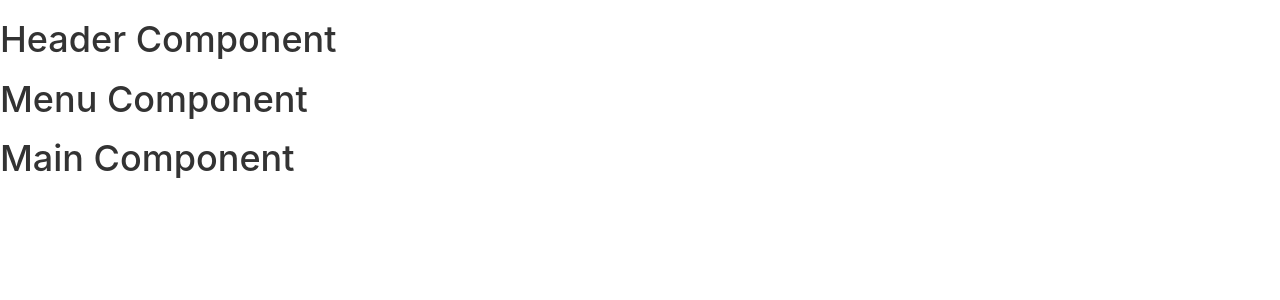
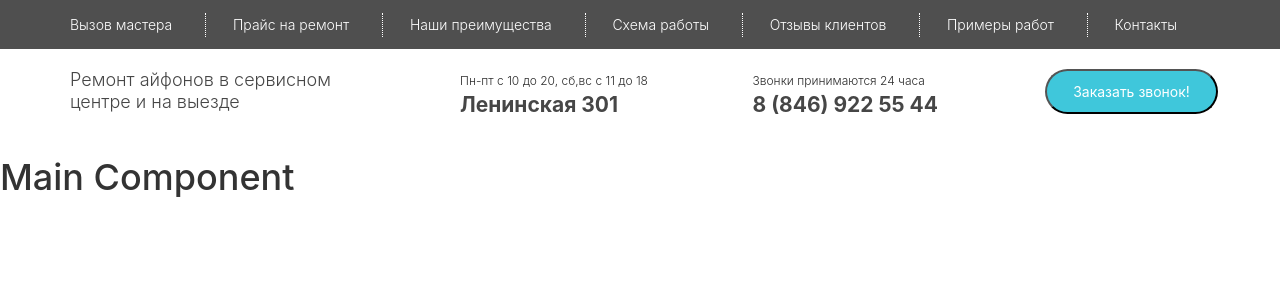
Before and after one commit to Andrew26nin/React, a React (Create React App) app in the folder slider/: page / in a window 1280 px wide. Shown: the top 300 px of the page. Built offline with nearby package versions, Linux system fonts and the light colour scheme.

Commit message:
Create Menu and Header
Создал меню и хэдер в App.js

```diff
--- a/slider/src/App.js
+++ b/slider/src/App.js
@@ -10,12 +10,35 @@
 import Main from './components/Main'
 import Menu from './components/Menu'
 
+const HeaderWrapper = styled.header`
+width:100%;
+height:49px;
+background-color:#242424;
+opacity:0.8;
+`
+const MenuWrapper = styled.div`
+height:89px;
+padding-top:20px;
+`
 class App extends Component {
   render() {
     return (
       <div className="App">
+        <HeaderWrapper>
+          <Grid>
             <Header />
+          </Grid>
+        </HeaderWrapper>
+
+        <MenuWrapper>
+          <Grid>
             <Menu />
+
+
+          </Grid>
+        </MenuWrapper>
+
+
         <Main />
       </div>
 
@@ -24,7 +47,7 @@
 }
 
 function SayFullName(props) {
-  return(
+  return (
     <div>
       <h1>Мое имя {props.name}, моя фамилия {props.surname}</h1>
       <a href={props.link}>Ссылка на мой профиль</a>
--- a/slider/src/components/Header.js
+++ b/slider/src/components/Header.js
@@ -6,12 +6,33 @@
 import Col from 'react-bootstrap/lib/Col';
 import styled from 'styled-components';
 
+import Link from './Link'
+
+const List = styled.ul`
+display: flex;
+justify-content: space-between;
+align-items: center;
+padding:0;
+height: 49px;
+`
 class Header extends React.Component {
     render() {
         return (
-            <h1>
-                Header Component
-            </h1>
+            <Row>
+                <Col lg={12}>
+<nav>
+<List>
+    <Link link="#" text="Вызов мастера" />
+    <Link link="#" text="Прайс на ремонт" />
+    <Link link="#" text="Наши преимущества" />
+    <Link link="#" text="Схема работы" />
+    <Link link="#" text="Отзывы клиентов" />
+    <Link link="#" text="Примеры работ" />
+    <Link link="#" text="Контакты" />
+</List>
+</nav>
+                </Col>
+            </Row>
         );
     }
 }
--- /dev/null
+++ b/slider/src/components/Link.js
@@ -0,0 +1,28 @@
+import React, { Component } from 'react';
+import styled from 'styled-components';
+
+const StyledLink = styled.a`
+color: ${props=>props.active ? 'pink': '#fff'};
+font-size: 14px;
+font-weight: 300;
+line-height: 24px;
+padding-right: 33px;
+border-right: 1px dotted #ffffff;
+
+&:hover{
+    color:#8d8d8d;
+    text-decoration:none;
+}
+&:last-child{
+    border-right:none;
+}
+`
+
+class Link extends React.Component{
+    render(){
+        return(
+            <StyledLink href={this.props.link}>{this.props.text}</StyledLink>
+        )
+    }
+}
+export default Link;
--- a/slider/src/components/Menu.js
+++ b/slider/src/components/Menu.js
@@ -6,13 +6,97 @@
 import Col from 'react-bootstrap/lib/Col';
 import styled from 'styled-components';
 
+const Repair = styled.div`
+color: #464646;
+font-size: 18px;
+font-weight: 300;
+line-height: 22px;
+`
+
+const WorkTime = styled.div`
+color: #2a2a2a;
+font-size: 12px;
+font-weight: 300;
+line-height: 24px;
+span{
+    color: #464646;
+    display: block;
+    font-size: 21px;
+    font-weight: 700;
+
+}
+`
+class Adress extends React.Component {
+    render() {
+        return (
+            <span>{this.props.addr}</span>
+        )
+    }
+}
+
+class TellNumber extends React.Component {
+    render() {
+        return (
+            <span>{this.props.tel}</span>
+        )
+    }
+}
+
+const Calls = styled.div`
+color: #2a2a2a;
+font-size: 12px;
+font-weight: 300;
+line-height: 24px;
+span{
+    display: block;
+    color: #464646;
+    font-size: 21px;
+    font-weight: 700;
+}
+`
+
+const CallButton = styled.button`
+width: 173px;
+height: 45px;
+background-color: #3fc7db;
+border-radius:30px;
+color: #ffffff;
+font-size: 14px;
+font-weight: 400;
+`
 class Menu extends React.Component {
     render() {
         return (
-            <h1>
-                Menu Component
-            </h1>
-        );
+            <Row>
+                <Col lg={3}>
+                    <Repair>
+                        Ремонт айфонов в сервисном
+                        центре и на выезде
+</Repair>
+                </Col>
+                <Col lg={3} lgOffset={1}>
+                    <WorkTime>
+                        Пн-пт с 10 до 20, сб,вс с 11 до 18
+                <Adress addr="Ленинская 301" />
+                    </WorkTime>
+                </Col>
+
+                <Col lg={3}>
+                    <Calls>
+                        Звонки принимаются 24 часа
+<TellNumber tel="8 (846) 922 55 44 "></TellNumber>
+                    </Calls>
+                </Col>
+                <Col lg={2}>
+                    <CallButton>
+                        Заказать звонок!
+</CallButton>
+                </Col>
+
+
+
+            </Row>
+        )
     }
 }
 
```
Lines whose indentation alone changed are shown as unchanged.
